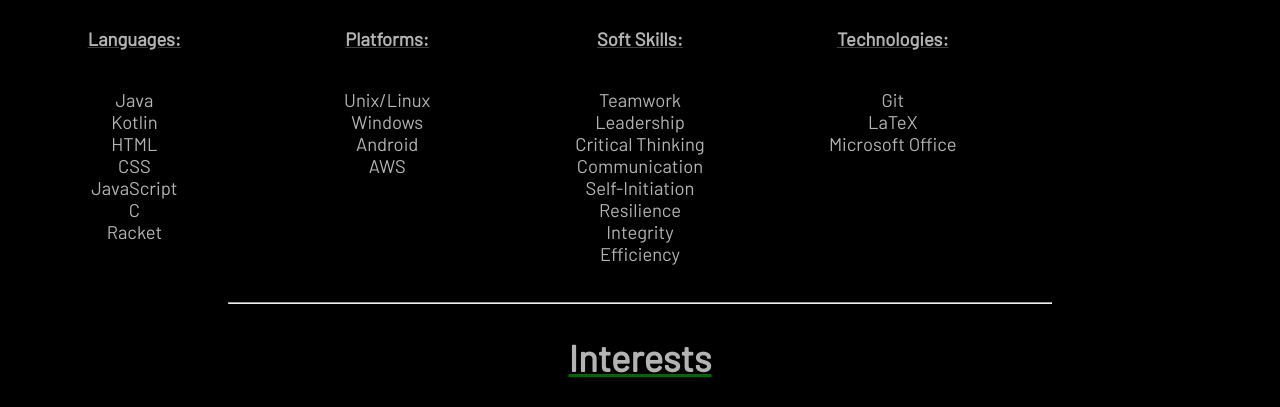
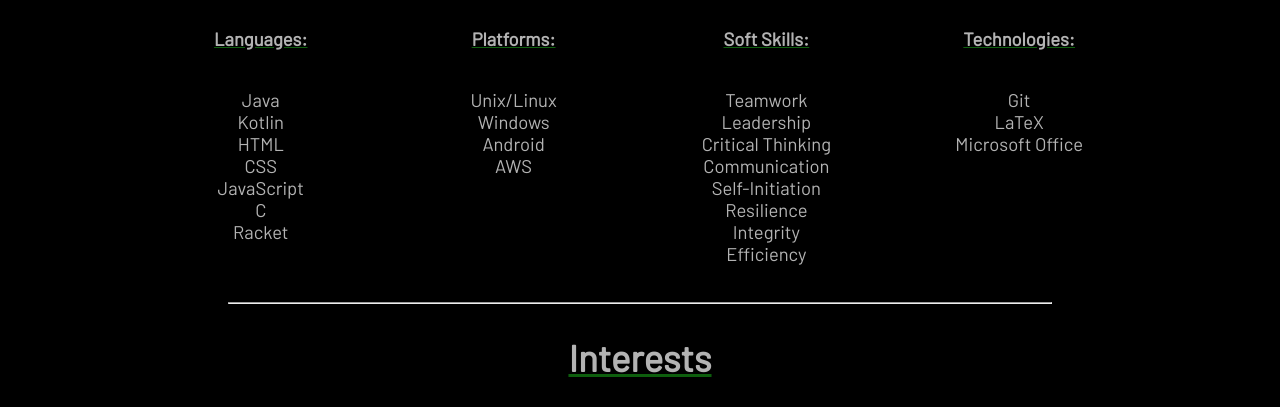
Before and after one commit to gilmore-ec/gilmore-ec.github.io, a plain HTML site: page about.html in a window 1280 px wide. Shown: the part 393-800 px from the top of the page. Drawn offline with Linux system fonts and the light colour scheme.

Commit message:
Fixed alignment of the About page's Skills section

```diff
--- a/assets/body.css
+++ b/assets/body.css
@@ -96,11 +96,11 @@
     }
     .type ul {
         width: 80%;
-        padding-left: auto;
+        padding-left: 10%;
     }
     .skillcontainer {
         width: 80%;
-        padding-left: auto;
+        padding-left: 10%;
     }
     .main {
         padding-top: 6%;
```
